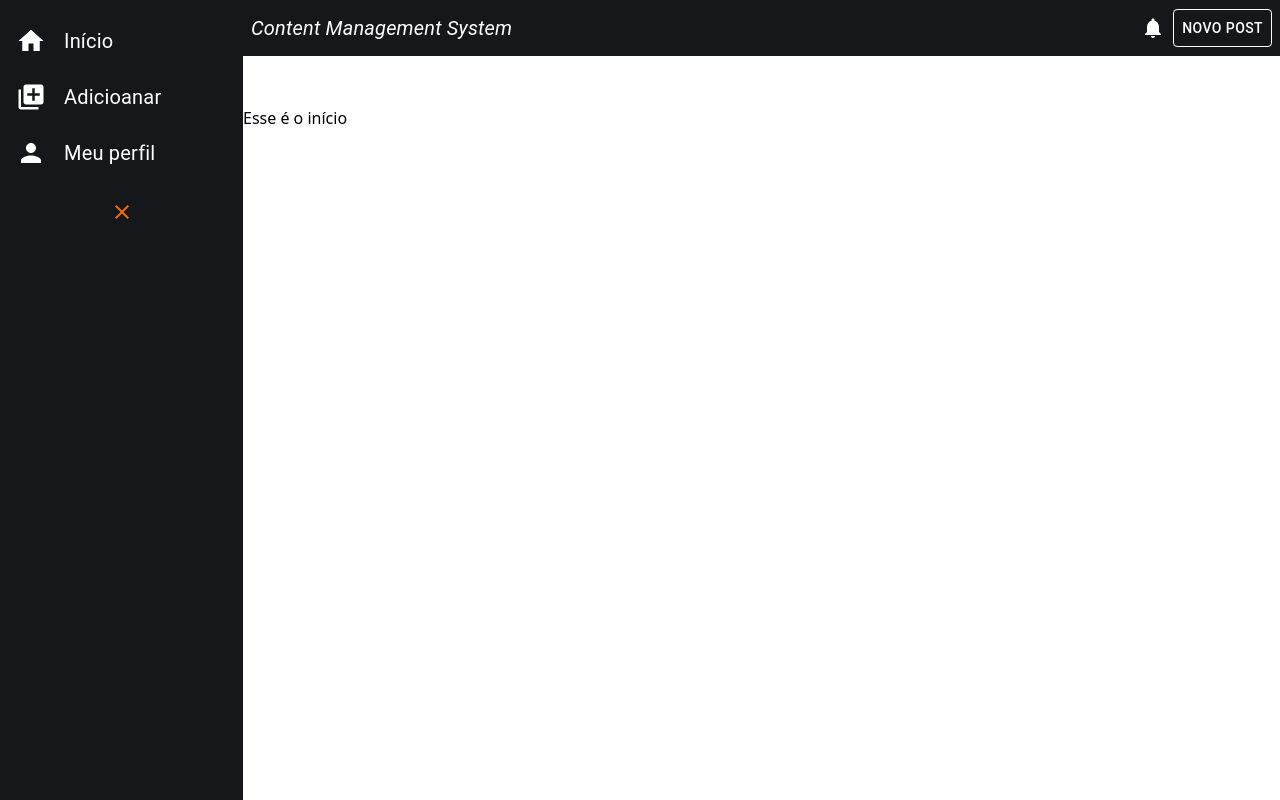
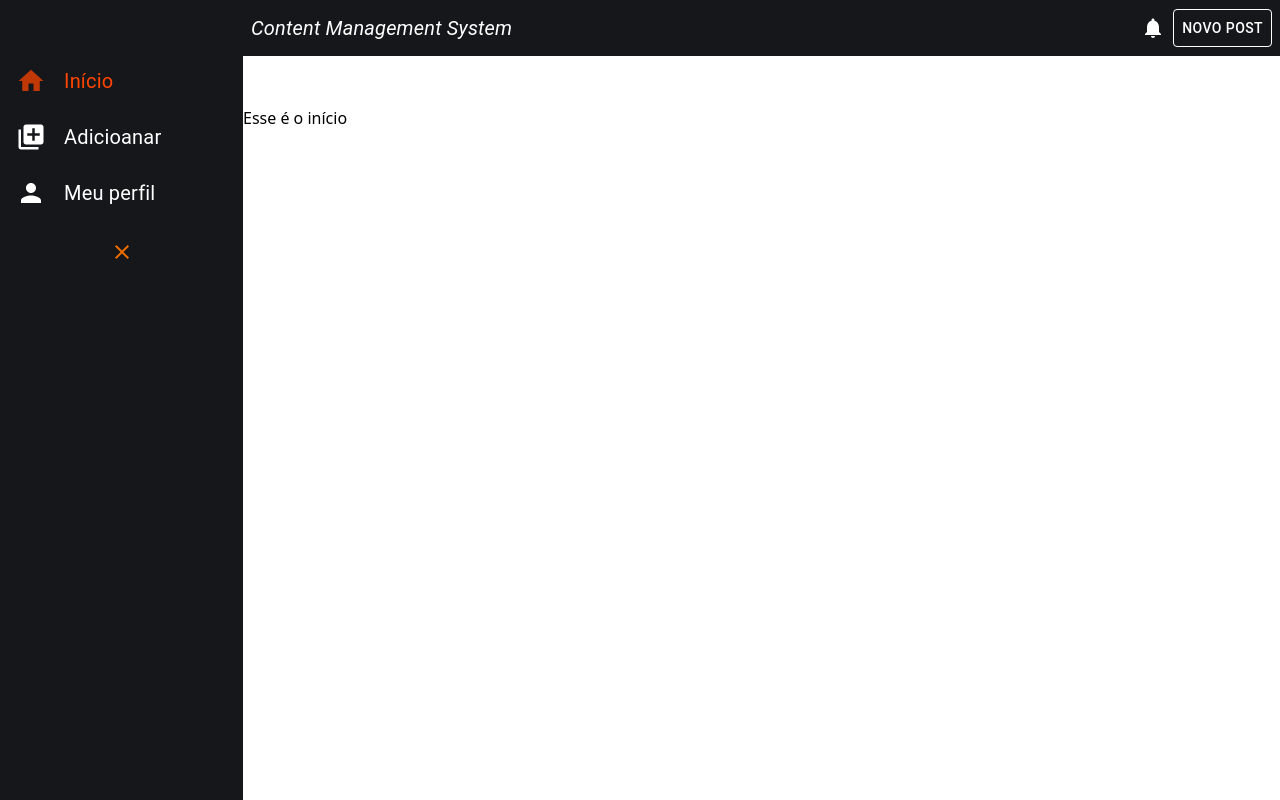
Before and after one commit to gilsonconceicao/content-management-front, a React (Create React App) app: page / in a window 1280 px wide. Built offline with nearby package versions, Linux system fonts and the light colour scheme; the HTML template or start-up script is replaced by a standard one.

Commit message:
added function to check if selected menu

```diff
--- a/src/Components/Menu/Menu.tsx
+++ b/src/Components/Menu/Menu.tsx
@@ -1,62 +1,93 @@
-import React, { ReactNode, useState } from 'react';
-import { Box, Button, List, ListItemButton, ListItemIcon, Typography } from '@mui/material';
+import React, { useState } from 'react';
+import { Box, Button, List, ListItemButton, ListItemIcon, SvgIconTypeMap, Typography } from '@mui/material';
 import { Close, Home, LibraryAdd, Menu, Person } from '@mui/icons-material';
-import { useNavigate } from 'react-router-dom';
+import { useLocation, useNavigate } from 'react-router-dom';
+import { OverridableComponent } from '@mui/material/OverridableComponent';
 
 type OptionsSideBarType = {
   path: string;
   label: string;
-  icon: ReactNode;
+  Icon: OverridableComponent<SvgIconTypeMap<{}, "svg">> & { muiName: string; };
+  isActive: boolean;
 }
+
+type ActiveRouteProps = {
+  active: boolean,
+  inner: string | null
+} | undefined
 
 export const SideBar: React.FC = () => {
   const [open, setOpen] = useState<boolean>(true);
+  const { pathname } = useLocation();
+  const navigate = useNavigate();
+  const [active, setActive] = useState<ActiveRouteProps>(undefined);
   const toggleMenu = () => setOpen(!open);
-  const navigate = useNavigate();
 
   const optionsSidebar: OptionsSideBarType[] = [
     {
       label: "Início",
-      icon: <Home sx={{ color: 'white', width: 30, height: 30 }} />,
-      path: '/'
+      Icon: Home,
+      path: '/',
+      isActive: active?.inner === 'Início' || pathname === '/'
     },
     {
       label: "Adicioanar",
-      icon: <LibraryAdd sx={{ color: 'white', width: 30, height: 30 }} />,
-      path: '/teste3'
+      Icon: LibraryAdd,
+      path: '/teste3',
+      isActive: active?.inner === 'Adicioanar'
     },
     {
       label: "Meu perfil",
-      icon: <Person sx={{ color: 'white', width: 30, height: 30 }} />,
-      path: '/teste'
+      Icon: Person,
+      path: '/teste',
+      isActive: active?.inner === 'Meu perfil'
     },
-  ]
+  ];
+
+  console.log(optionsSidebar)
+
+  const activeRouteSideBar = (currentTarget: EventTarget & HTMLDivElement, path: string) => {
+    let innerText = currentTarget.innerText;
+    const item = innerText !== "" || !!innerText ? innerText : currentTarget.textContent;
+    let getLabel = optionsSidebar.find(option => option.label === item);
+    if (getLabel !== null) {
+      setActive({
+        active: true,
+        inner: item
+      });
+      return navigate(path)
+    }
+  }
 
   const widthSx: string = open ? "w-[300px]" : "w-[95px]";
 
   return (
     <Box className={`bg-[#15171a] h-screen block duration-300 text-center ${widthSx}`}>
-
-      <List component="nav" className='text-center justify-center '>
-        {optionsSidebar.map(({ icon, label, path }) => (
+      <List component="nav" className='text-center justify-center' sx={{mt: 5}}>
+        {optionsSidebar.map(({ Icon, label, path, isActive }) => (
           <ListItemButton
             className='items-center text-center m-auto'
-            sx={{m: '10px 0' }}
-            onClick={(event) => navigate(path)}
+            sx={{ m: '10px 0' }}
+            onClick={({ currentTarget }) => activeRouteSideBar(currentTarget, path)}
           >
             <ListItemIcon
-            className='duration-300'
+              className='duration-300'
               sx={{ ml: !open ? 2 : 0 }}
             >
-              {icon}
+              <Icon
+                className={isActive ? 'animate-pulse' : ''}
+                sx={{
+                  color: isActive ? 'orangered' : 'white',
+                  width: 30,
+                  height: 30
+                }}
+              />
             </ListItemIcon>
-            {open &&
-              <Typography
-                className='text-white'
-                sx={{ fontSize: 20, ml: -1 }}
-              >{label}
-              </Typography>
-            }
+            <Typography
+              className={open ? 'block' : 'hidden'}
+              sx={{ fontSize: 20, ml: -1, color: isActive ? 'orangered' : 'white' }}
+            >{label}
+            </Typography>
           </ListItemButton>
         ))}
       </List>
```
